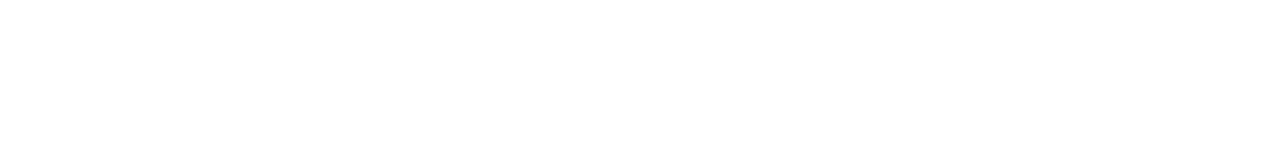
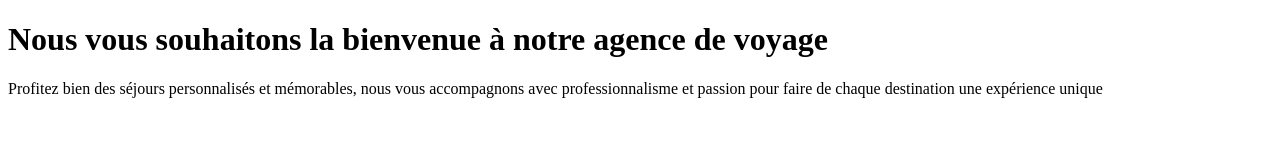
Before and after one commit to Romeo3125/-tp-git-html-css, a plain HTML site: page index.html in a window 1280 px wide. Drawn offline with Linux system fonts and the light colour scheme.

Commit message:
feat: Ajout de L

```diff
--- a/index.html
+++ b/index.html
@@ -6,6 +6,9 @@
     <title>Document</title>
 </head>
 <body>
-
+    <div class="Présentation">
+        <h1>Nous vous souhaitons la bienvenue à notre agence de voyage </h1>
+        <p>Profitez bien des séjours personnalisés et mémorables, nous vous accompagnons avec professionnalisme et passion pour faire de chaque destination une expérience unique</p>
+    </div>
 </body>
 </html>
```
